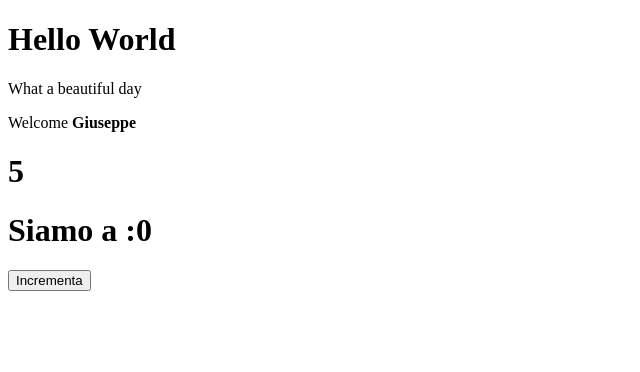
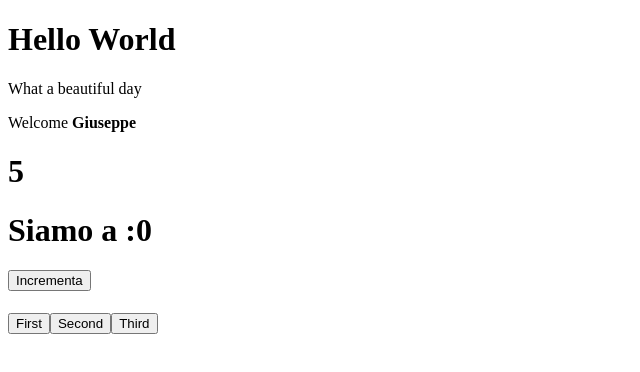
Before and after one commit to gfrise/New_React_Exercises, a React (Create React App) app in the folder my-app/: page / in a window 1280 px wide. Shown: the top 372 px of the page, without its empty margins (0-640 px from the left). Built offline with nearby package versions, Linux system fonts and the light colour scheme.

Commit message:
events-03

```diff
--- /dev/null
+++ b/my-app/src/ClickTracker.js
@@ -0,0 +1,24 @@
+import React from "react";
+
+export class ClickTracker extends React.Component {
+    state = {
+        clickedButton: null,
+    }
+
+    handle = (event) => {
+        this.setState({
+            clickedButton: event.target.name
+        })
+    }
+
+    render () {
+        return (
+            <>
+            <h1>{this.state.clickedButton}</h1>
+            <button name="1" onClick={this.handle}>First</button>
+            <button name="2" onClick={this.handle}>Second</button>
+            <button name="3" onClick={this.handle}>Third</button>
+            </>
+        )
+    }
+}
--- a/my-app/src/Counter.js
+++ b/my-app/src/Counter.js
@@ -1,6 +1,7 @@
 import React from "react";
 import { CounterDisplay } from "./CounterDisplay";
 import { ClickCounter } from "./ClickCounter";
+import { ClickTracker } from "./ClickTracker";
 
 export class Counter extends React.Component {
     state = {
@@ -22,6 +23,7 @@ export class Counter extends React.Component {
             <>
              <CounterDisplay count={this.state.count}/>
              <ClickCounter />
+             <ClickTracker />
             </>
         )
     }
```
